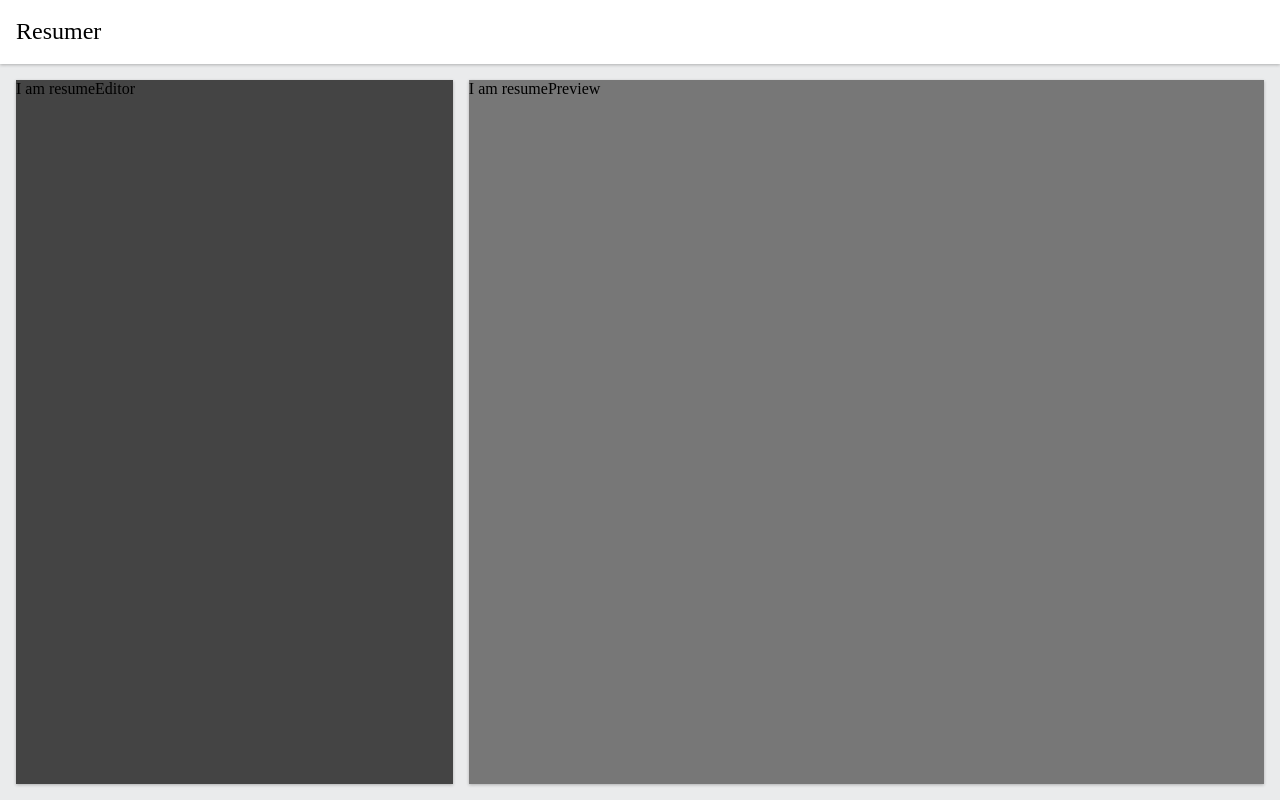
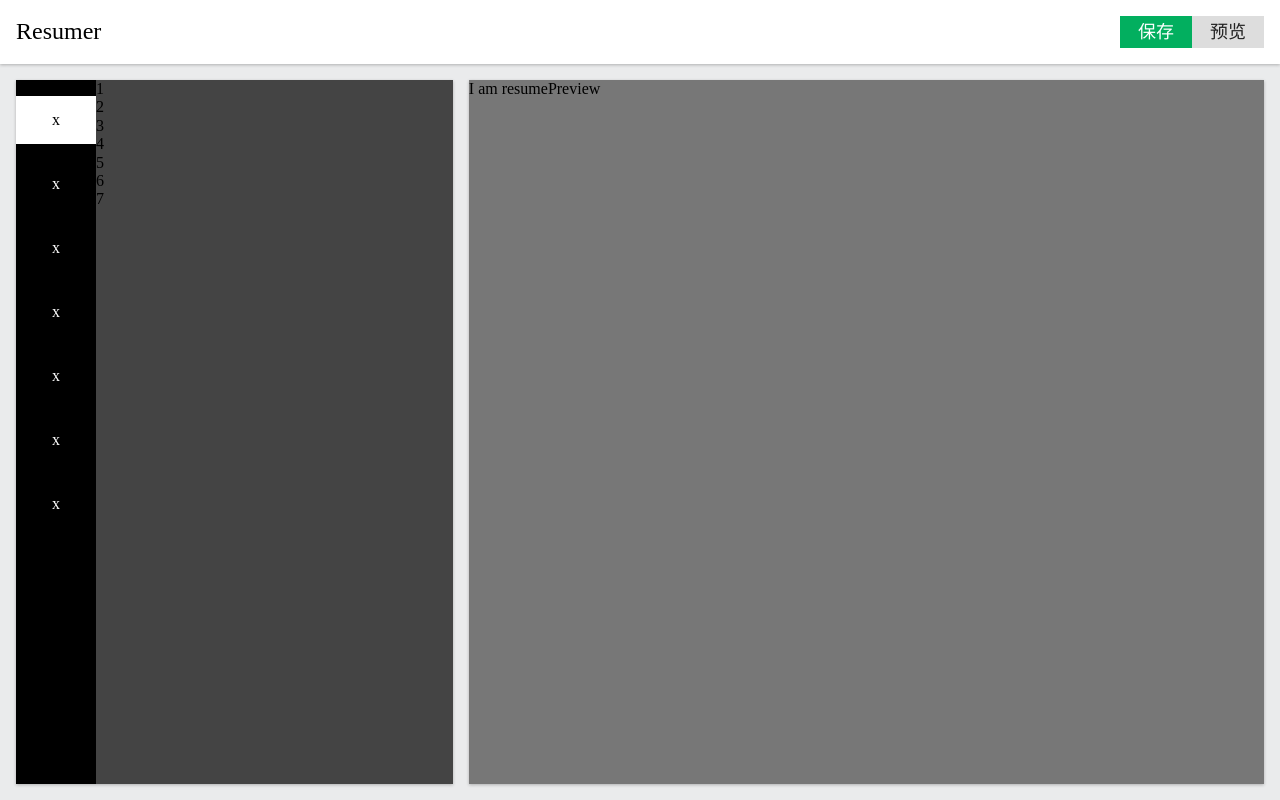
Before and after one commit to ZhaolYang/onlineResumer, a Vue app: page / in a window 1280 px wide. Built offline with nearby package versions, Linux system fonts and the light colour scheme.

Commit message:
添加左侧导航

```diff
--- a/package.json
+++ b/package.json
@@ -13,7 +13,9 @@
     "lint": "eslint --ext .js,.vue src test/unit/specs"
   },
   "dependencies": {
+    "node-sass": "^4.5.3",
     "normalize.css": "^7.0.0",
+    "sass-loader": "^6.0.6",
     "vue": "^2.3.3",
     "vue-router": "^2.3.1"
   },
--- a/src/App.vue
+++ b/src/App.vue
@@ -29,18 +29,16 @@ export default {
 }
 </script>
 
-<style>
+<style lang="scss">
   .page{
     height: 100vh;
     display: flex;
     flex-direction: column;
     background: #EAEBEC;
-  }
-  .page>main{
+    >main{
       flex-grow: 1;
     }
-
-  .page>main{
+    >main{
       min-width: 1024px;
       max-width: 1440px;
       margin-top: 16px;
@@ -51,6 +49,8 @@ export default {
       width: 100%;
       align-self: center;
     }
+  }
+
 
   #resumeEditor{
     width: 35%;
--- a/src/components/ResumeEditor.vue
+++ b/src/components/ResumeEditor.vue
@@ -1,18 +1,65 @@
 <template>
 	<div id="resumeEditor">
-		I am resumeEditor
+		<nav>
+			<ol>
+				<li class="active"> x </li>
+				<li> x </li>
+				<li> x </li>
+				<li> x </li>
+				<li> x </li>
+				<li> x </li>
+				<li> x </li>
+			</ol>
+		</nav>
+		<ol class="pannels">
+			<li>1</li>
+			<li>2</li>
+			<li>3</li>
+			<li>4</li>
+			<li>5</li>
+			<li>6</li>
+			<li>7</li>
+		</ol>
 	</div>
 </template>
 
 <script>
 	export default {
-		name: 'ResumeEditor'
+		name: 'ResumeEditor',
+		data() {
+			return {
+			}
+		}
 	}
 </script>
 
-<style>
+<style lang="scss">
 	#resumeEditor{
 		background: #fff;
 		box-shadow: 0 1px 3px 0 rgba(0,0,0,0.25);
+		display: flex;
+		flex-direction: row;
+		> nav{
+			width: 80px;
+			background: black;
+			color: white;
+			> ol {
+				> li {
+					height: 48px;
+					display: flex;
+					justify-content: center;
+					align-items: center;
+					margin-top: 16px;
+					margin-bottom: 16px;
+					&.active{
+						background: white;
+						color: black;
+					}
+				}
+			}
+		}
+	}
+	ol{
+		list-style: none;
 	}
 </style>
--- a/src/components/Topbar.vue
+++ b/src/components/Topbar.vue
@@ -2,6 +2,11 @@
   <div id="topbar">
     <div class="wrapper">
       <span class="logo">Resumer</span>
+
+      <div class="actions">
+        <button class="primary">保存</button>
+        <button>预览</button>
+      </div>
     </div>
   </div>
 </template>
@@ -12,25 +17,45 @@
 }
 </script>
 
-<style>
-	#topbar {
+<style scoped lang="scss">
+	// 自行查阅 scoped 的功能
+    // 见：https://cn.vuejs.org/v2/guide/comparison.html#CSS-的组件作用域
+	#topbar{
 		background: #fff;
 		box-shadow: 0 1px 3px 0 rgba(0,0,0,0.25);
-	}
-	#topbar>.wrapper{
+		>.wrapper{
 			min-width: 1024px;
 			max-width: 1440px;
 			margin: 0 auto;
 			height: 64px;
 		}
-	#topbar>.wrapper{
+		>.wrapper{
 			display: flex;
 			justify-content: space-between;
 			align-items: center;
 			padding: 0 16px;
 		}
-	#topbar .logo{
+		.logo{
 			font-size: 24px;
 			color: #000;
 		}
+	}
+
+	button{
+		width: 72px;
+		height: 32px;
+		border: none;
+		cursor: pointer;
+		font-size: 18px;
+		background: #ddd;
+		color: #222;
+		&:hover{
+			box-shadow: 1px 1px 1px hsla(0, 0, 0, 0.5);
+		}
+		&.primary{
+			background: #02af5f;
+			color: white;
+		}
+
+	}
 </style>
```
Lines whose indentation alone changed are shown as unchanged.
